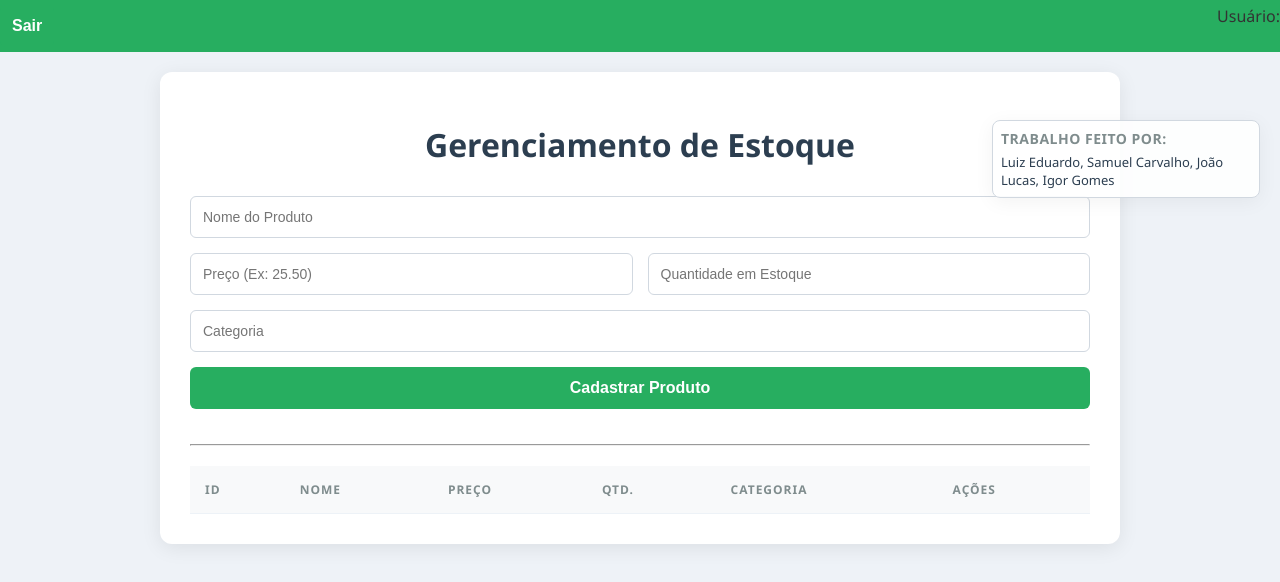
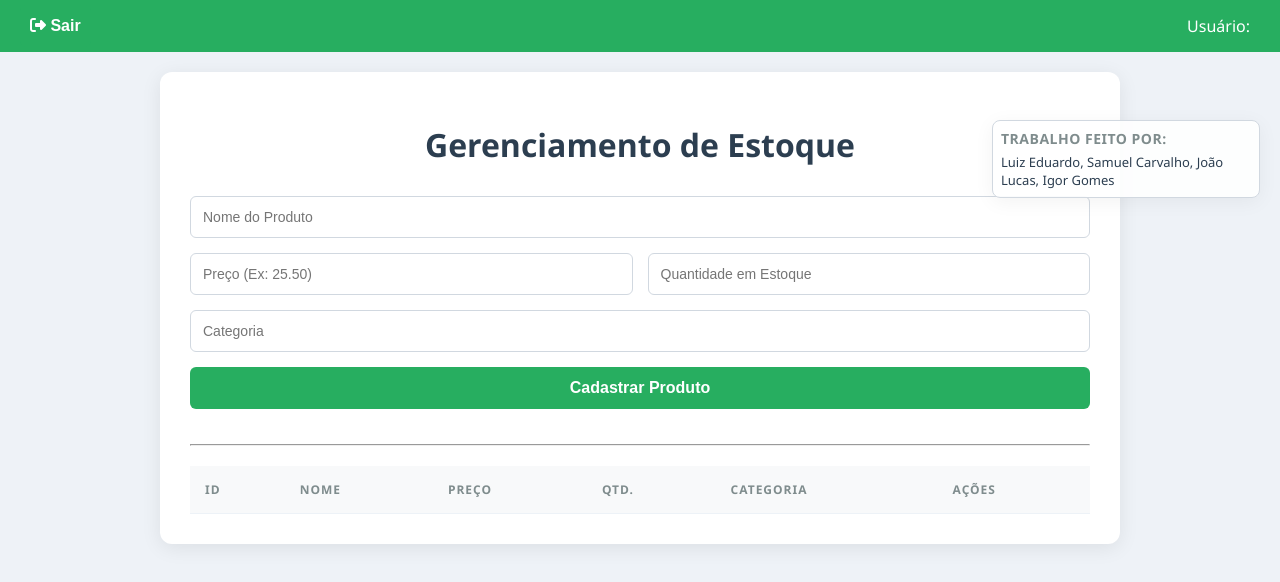
Before and after one commit to Luiz-Mendonca1/trab-Dev-Cliente-Servidor, a website: page public/adm.html in a window 1280 px wide. Drawn offline with nearby package versions, Linux system fonts and the light colour scheme; no server answers.

Commit message:
header adm style pronto

```diff
--- a/public/adm.html
+++ b/public/adm.html
@@ -7,12 +7,16 @@
     <title>Sistema de Estoque</title>
     <link rel="stylesheet" href="style.css">
     <link rel="stylesheet" href="https://cdn.jsdelivr.net/npm/bootstrap-icons@1.13.1/font/bootstrap-icons.min.css">
+    <link rel="stylesheet" href="https://cdnjs.cloudflare.com/ajax/libs/font-awesome/6.5.0/css/all.min.css">
 
 </head>
 <body>
     <header class="headerADM">
-        <button onclick="logout()" class="logout">Sair</button>
-        <span class="user-label" class="username">Usuário: <strong id="admEmail"></strong></span>
+        <button onclick="logout()" class="logout">
+            <i class="fa-solid fa-right-from-bracket"></i>
+            Sair
+        </button>
+        <span class="user-label" id="username-header">Usuário: <strong id="admEmail"></strong></span>
     </header>
     <section class="autoria">
         <h3>Trabalho feito por:</h3>
--- a/public/style.css
+++ b/public/style.css
@@ -195,7 +195,7 @@ tr:hover {
   display: block;
 }
 
-.headerADM{
+.headerADM {
   background-color: #27ae60;
   display: flex;
   justify-content: space-between;
@@ -205,11 +205,19 @@ tr:hover {
   margin-bottom: 20px;
 }
 
-.logout{
-  margin: 0px;
+.logout {
+  margin: 0px 20px;
+  background-color: #27ae60;
+  color: #ffffff;
+  padding: 10px;
 }
 
-.username{
-  margin: 0px;
+.logout:hover{
+  background-color: #219150;
+}
+
+#username-header {
+  margin: 0px 20px;
+  padding: 10px;
   color: white;
 }
```
